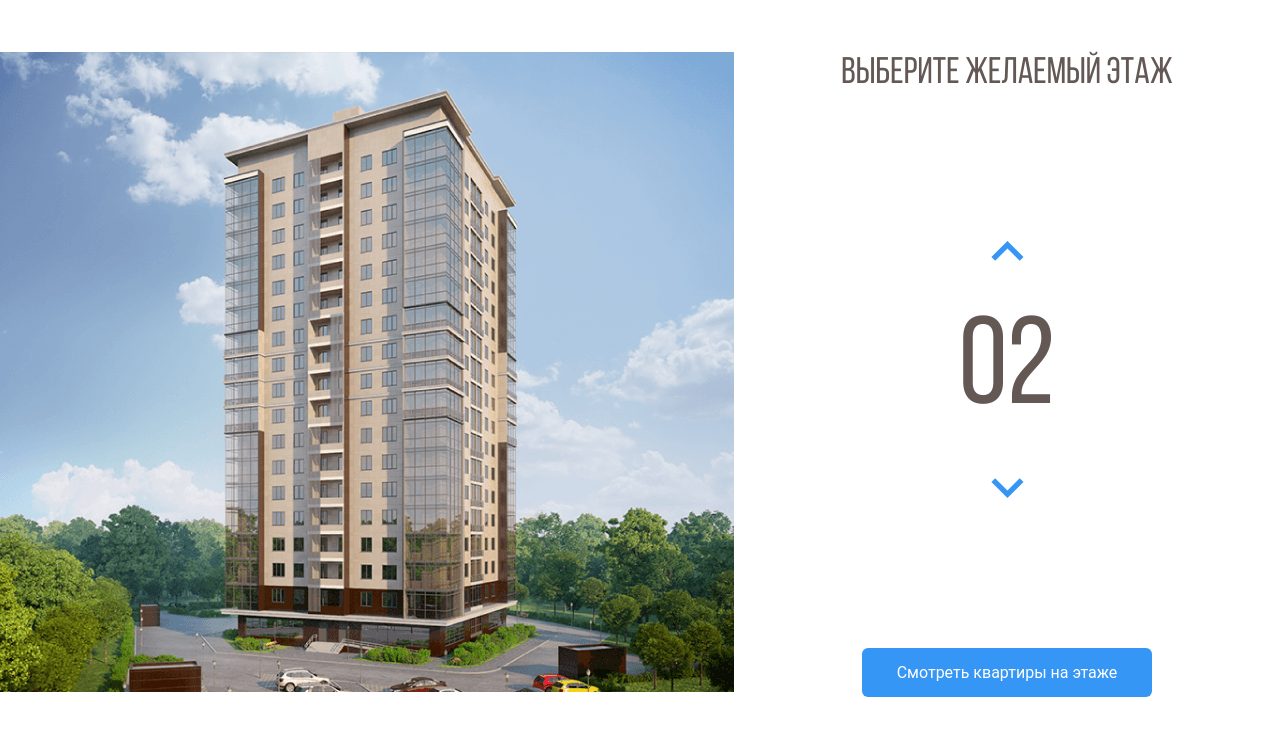
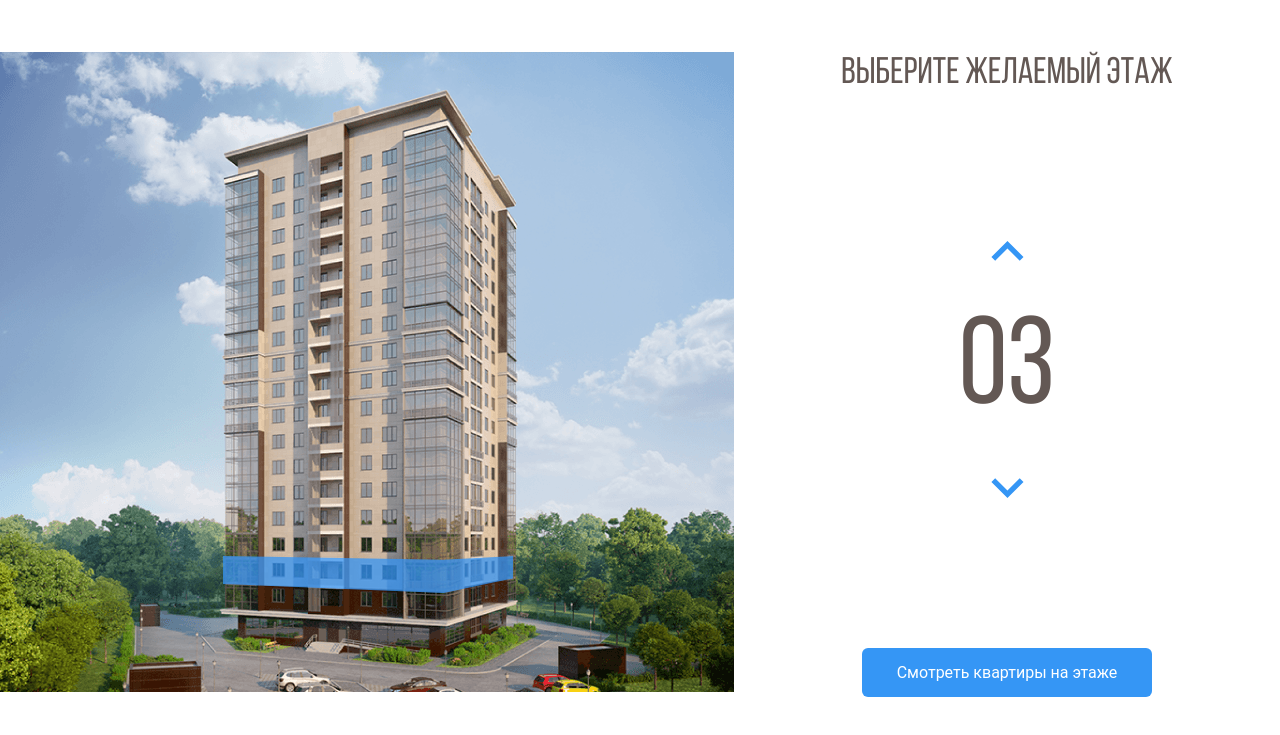
Before and after one commit to NinaBelka/Melody, a plain HTML site: page index.html in a window 1280 px wide. Both pictures are taken after a click on the button 1007 px from the left and 320 px from the top of the page. Shown: the part 67-802 px from the top of the page. Drawn offline with nearby package versions, Linux system fonts and the light colour scheme.

Commit message:
Сделан интерактив по выбору этажа в доме

```diff
--- a/css/style.css
+++ b/css/style.css
@@ -110,6 +110,10 @@ input:active,
   opacity: 1;
 }
 
+path.current-floor {
+  opacity: 1;
+}
+
 .main-info {
   display: flex;
   flex-direction: column;
--- a/index.html
+++ b/index.html
@@ -58,44 +58,44 @@
           <image id="image0" width="740" height="640"
             xlink:href="img/home.png" />
         </defs>
-        <path
+        <path data-floor="02"
           d="M222 529.159L442.8 539.208L512 522V549.256L443.5 574L222 560.184V529.159Z"
           fill="#3595F6" fill-opacity="0.75" />
-        <path
+        <path data-floor="03"
           d="M223 532.03V504L443.3 507.7L513 504V526.424L443.7 541L223 532.03Z"
           fill="#3595F6" fill-opacity="0.75" />
-        <path d="M223 506V481H444H513V504L445 511L223 506Z" fill="#3595F6"
+        <path data-floor="04" d="M223 506V481H444H513V504L445 511L223 506Z"
+          fill="#3595F6" fill-opacity="0.75" />
+        <path data-floor="05" d="M223 480V455L444.3 451.3L512 458V480H444" fill="#3595F6"
           fill-opacity="0.75" />
-        <path d="M223 480V455L444.3 451.3L512 458V480H444" fill="#3595F6"
-          fill-opacity="0.75" />
-        <path
+        <path data-floor="06"
           d="M223 456.749V428.576L444.5 425L513 436.92V460L444 452.74L223 456.749Z"
           fill="#3595F6" fill-opacity="0.75" />
-        <path d="M222 429V405.3L443 393L514 416V437.3L443 425L222 429Z"
+        <path data-floor="07" d="M222 429V405.3L443 393L514 416V437.3L443 425L222 429Z"
           fill="#3595F6" fill-opacity="0.75" />
-        <path d="M222 406V381L444.2 364.7L514 393.3V414L443.7 392.3L222 406Z"
+        <path data-floor="08" d="M222 406V381L444.2 364.7L514 393.3V414L443.7 392.3L222 406Z"
           fill="#3595F6" fill-opacity="0.75" />
-        <path d="M222 382V357L444.5 336.7L514 373.3V394L442 365.3L222 382Z"
+        <path data-floor="09" d="M222 382V357L444.5 336.7L514 373.3V394L442 365.3L222 382Z"
           fill="#3595F6" fill-opacity="0.75" />
-        <path
+        <path data-floor="10"
           d="M222 359.412V331.76L445 303.3L514 353.997V379L444.7 335.216L222 359.412Z"
           fill="#3595F6" fill-opacity="0.75" />
-        <path d="M222 333V309L444.5 280.3L514 331.3V352L443.7 309.7L222 333Z"
+        <path data-floor="11" d="M222 333V309L444.5 280.3L514 331.3V352L443.7 309.7L222 333Z"
           fill="#3595F6" fill-opacity="0.75" />
-        <path
+        <path data-floor="12"
           d="M221 309.443V284.835L443.3 251L514 311.801V332L444 280.016L221 309.443Z"
           fill="#3595F6" fill-opacity="0.75" />
-        <path d="M222 281V257L443.2 222L513 286V307L444.3 248.7L222 281Z"
+        <path data-floor="13" d="M222 281V257L443.2 222L513 286V307L444.3 248.7L222 281Z"
           fill="#3595F6" fill-opacity="0.75" />
-        <path d="M222 259V234L444.3 196L513 266.3V287L444 223L222 259Z"
+        <path data-floor="14" d="M222 259V234L444.3 196L513 266.3V287L444 223L222 259Z"
           fill="#3595F6" fill-opacity="0.75" />
-        <path d="M222 233V208L442.8 164.3L513 243.3V266L444 192.7L222 233Z"
+        <path data-floor="15" d="M222 233V208L442.8 164.3L513 243.3V266L444 192.7L222 233Z"
           fill="#3595F6" fill-opacity="0.75" />
-        <path d="M223 209V184L443 136L513 221V244L442.3 164.7L223 209Z"
+        <path data-floor="16" d="M223 209V184L443 136L513 221V244L442.3 164.7L223 209Z"
           fill="#3595F6" fill-opacity="0.75" />
-        <path d="M222 184V159L441.8 107L513 199.3V222L443.3 135.7L222 184Z"
+        <path data-floor="17" d="M222 184V159L441.8 107L513 199.3V222L443.3 135.7L222 184Z"
           fill="#3595F6" fill-opacity="0.75" />
-        <path
+        <path data-floor="18"
           d="M222 160.62V133.073L444 73L513 180.751V203L443.7 105.844L222 160.62Z"
           fill="#3595F6" fill-opacity="0.75" />
       </svg>
@@ -117,6 +117,10 @@
       <button class="button button-primary">Смотреть квартиры на этаже</button>
     </div>
   </main>
+  <script src="https://code.jquery.com/jquery-3.6.0.min.js"
+    integrity="sha256-/xUj+3OJU5yExlq6GSYGSHk7tPXikynS7ogEvDej/m4="
+    crossorigin="anonymous"></script>
+  <script src="js/main.js"></script>
 </body>
 
 </html>
--- /dev/null
+++ b/js/main.js
@@ -0,0 +1,39 @@
+$(document).ready(function () {
+  var currentFloor = 2;// текущий этаж
+  var homePath = $('.home-image path'); // каждый отдельный этаж в SVG
+  var counterUp = $('.counter-up'); // кнопка увеличения этажа
+  var counterDown = $('.counter-down'); // кнопка уменьшения этажа
+
+  // наведение мышки на этаж
+  homePath.on('mouseover', function () {
+    homePath.removeClass('current-floor'); // удаление выделения этажа
+    currentFloor = $(this).attr('data-floor'); // получение значения текущего этажа
+    $('.counter').text(currentFloor); // запись значения в счетчик
+  });
+
+  // Работа счетчика (кнопка вверх)
+
+  counterUp.on('click', function () {
+    // проверка этажа (не > 18)
+    if (currentFloor < 18) {
+      currentFloor++; // прибавление 1 этажа
+      usCurrentFloor = currentFloor.toLocaleString('en-US', { minimumIntegerDigits: 2, useGrouping: false });
+      $('.counter').text(usCurrentFloor); // форматирование переменной с этажом (двузначное отображение)
+      homePath.removeClass('current-floor'); // удаление выделения этажа
+      $(`[data-floor=${usCurrentFloor}]`).toggleClass('current-floor'); // выделение текущего этажа
+    }
+  });
+  // Работа счетчика (кнопка вниз)
+
+  counterDown.on('click', function () {
+    // проверка этажа (не < 2)
+    if (currentFloor > 2) {
+      currentFloor--; // уменьшение 1 этажа
+      usCurrentFloor = currentFloor.toLocaleString('en-US', { minimumIntegerDigits: 2, useGrouping: false });
+      $('.counter').text(usCurrentFloor); // форматирование переменной с этажом (двузначное отображение)
+      homePath.removeClass('current-floor'); // удаление выделения этажа
+      $(`[data-floor=${usCurrentFloor}]`).toggleClass('current-floor'); // выделение текущего этажа
+    }
+  });
+
+});
```
